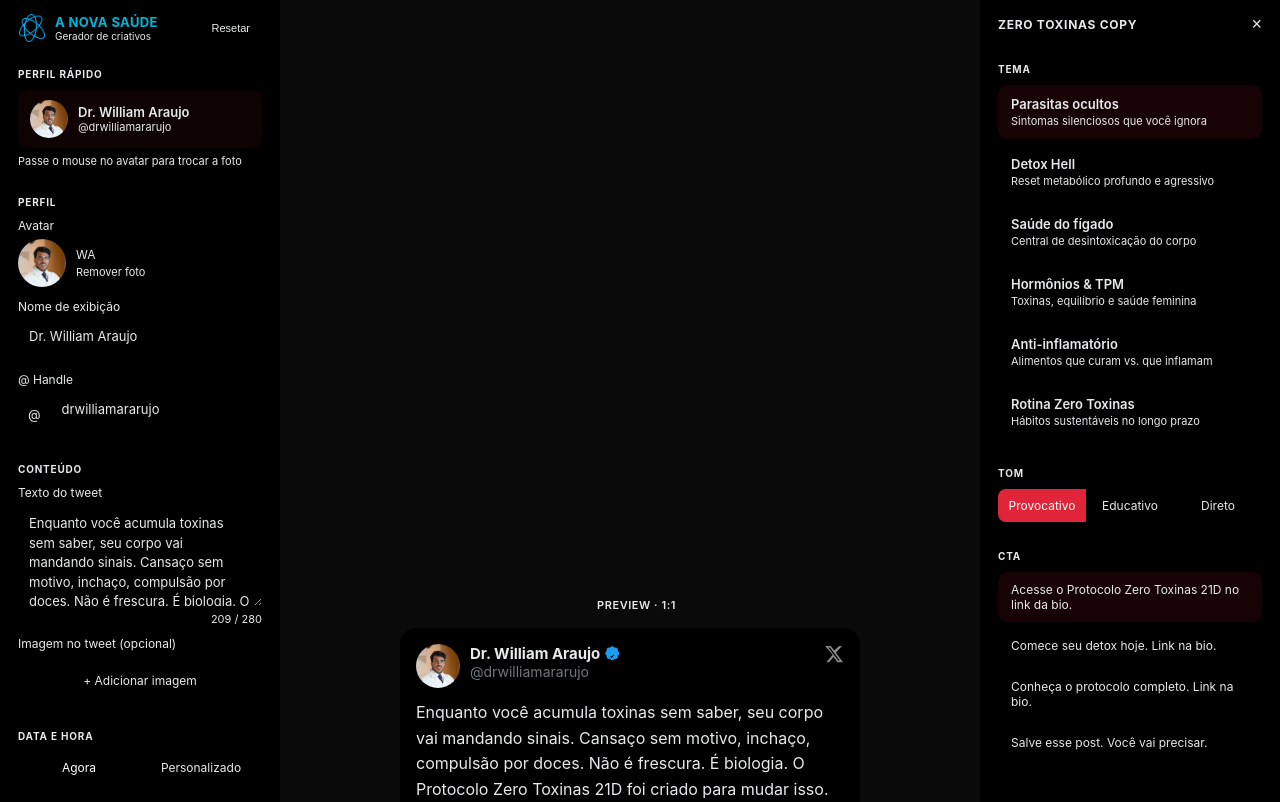
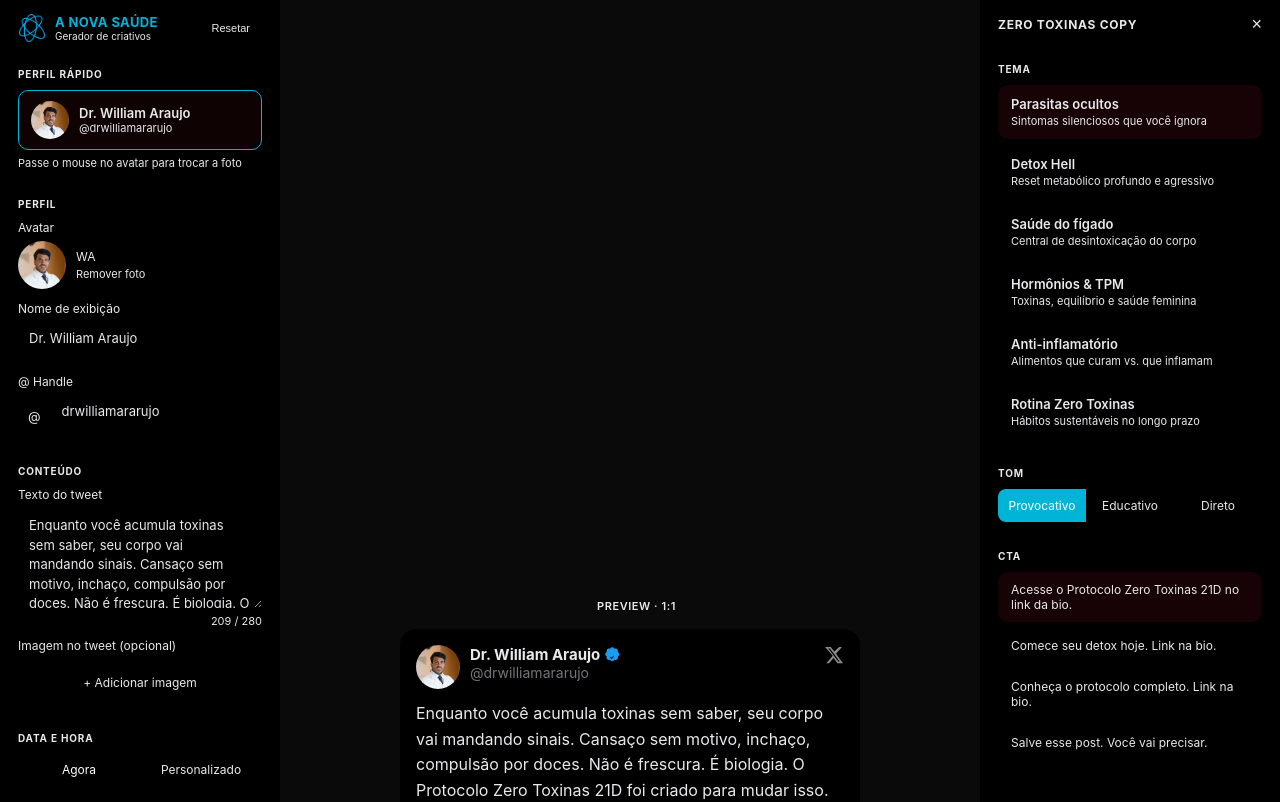
Before and after one commit to peduardoveloso-star/nova-saude-criativo, a Next.js app: page / in a window 1280 px wide. Shown: the top 802 px of the page. Built offline with nearby package versions, Linux system fonts and the light colour scheme.

Commit message:
Update Generator.module.css

```diff
--- a/src/components/Generator.module.css
+++ b/src/components/Generator.module.css
@@ -52,7 +52,7 @@
   gap: 10px;
   padding: 10px 12px;
   border-radius: 10px;
-  border: 1px solid var(--red);
+  border: 1px solid #00B4D8;
   background: rgba(224,36,58,.06);
   margin-bottom: 6px;
 }
@@ -157,7 +157,7 @@
 .actJpeg { background: transparent; color: var(--text); }
 .actJpeg:hover { background: var(--bg2); }
 .actPng { background: var(--red); border-color: var(--red); color: #fff; }
-.actPng:hover { background: var(--red-hover); }
+.actPng:hover { background: #0099b8; }
 
 /* ── CENTER ───────────────────────────────────────────────────────────────── */
 .center {
@@ -192,7 +192,7 @@
 
 .toneSeg { display: flex; border-radius: 8px; overflow: hidden; border: 1px solid var(--border); }
 .toneBtn { flex: 1; padding: 9px 4px; font-size: 12px; background: transparent; border: none; color: var(--muted); cursor: pointer; font-family: inherit; transition: all .15s; }
-.toneBtn.active { background: #e0243a; color: #fff; }
+.toneBtn.active { background: #00B4D8; color: #fff; }
 
 .ctaList { display: flex; flex-direction: column; gap: 6px; }
 .ctaItem { padding: 10px 13px; border-radius: 10px; border: 1px solid var(--border); cursor: pointer; font-size: 12px; color: var(--muted); transition: all .15s; background: var(--bg2); }
```
